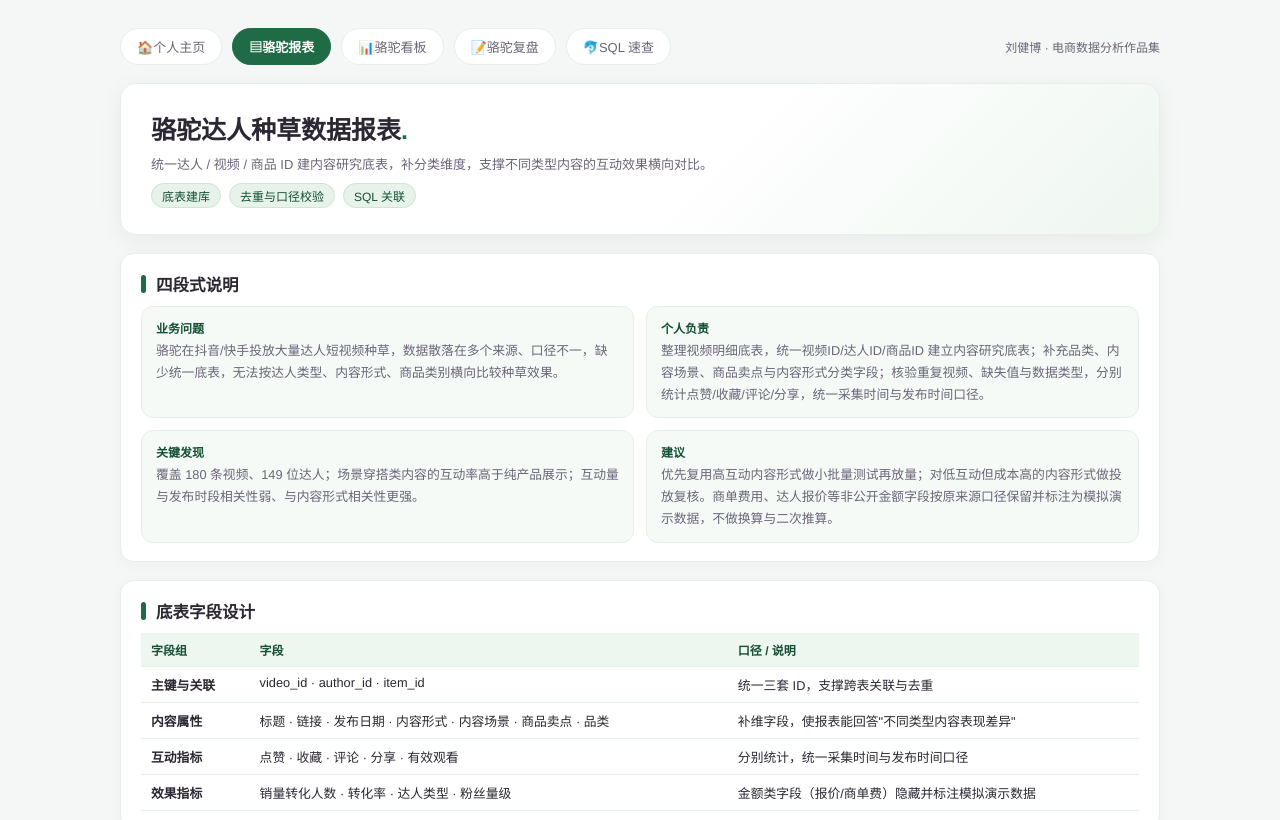
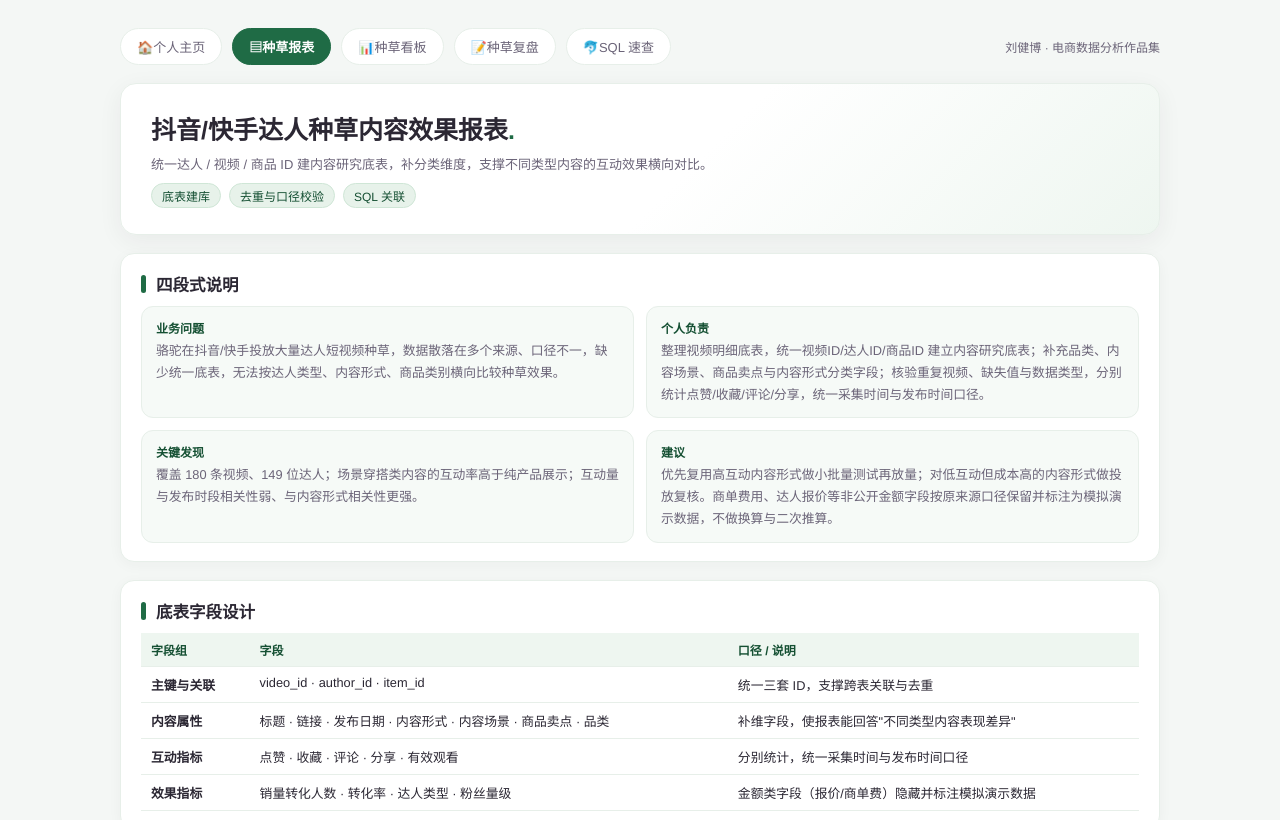
Before and after one commit to OI-CTFsky/revenue-dashboard, a plain HTML site: page camel-report.html in a window 1280 px wide. Shown: the top 820 px of the page. Drawn offline with nearby package versions, Linux system fonts and the light colour scheme.

Commit message:
标题改为：抖音/快手达人种草内容效果报表

```diff
--- a/camel-report.html
+++ b/camel-report.html
@@ -3,7 +3,7 @@
 <head>
 <meta charset="utf-8">
 <meta name="viewport" content="width=device-width, initial-scale=1">
-<title>骆驼达人种草数据报表 | 刘健博 · 电商数据分析</title>
+<title>抖音/快手达人种草内容效果报表（户外品牌）| 刘健博 · 电商数据分析</title>
 <meta name="description" content="骆驼达人种草数据报表：统一达人/视频/商品 ID 建内容研究底表，补充分类维度，去重与口径校验，支撑种草效果横向对比。金额为模拟演示数据。">
 <style>
   :root{--accent:#1f6b45;--accent-deep:#155033;--ink:#2b2733;--ink-2:#6b6478;--line:#e7efe9;--card:#fff;--bg:#f4f7f5;--gold:#d9a441;--blue:#5b7fd4;--violet:#8a74c9}
@@ -46,15 +46,15 @@
 <div class="wrap">
   <nav class="pnav">
     <a href="index.html"><span>🏠</span>个人主页</a>
-    <a class="on" href="camel-report.html"><span>▤</span>骆驼报表</a>
-    <a href="camel-dashboard.html"><span>📊</span>骆驼看板</a>
-    <a href="camel-review.html"><span>📝</span>骆驼复盘</a>
+    <a class="on" href="camel-report.html"><span>▤</span>种草报表</a>
+    <a href="camel-dashboard.html"><span>📊</span>种草看板</a>
+    <a href="camel-review.html"><span>📝</span>种草复盘</a>
     <a href="sql-cheatsheet.html"><span>🐬</span>SQL 速查</a>
     <span class="spacer">刘健博 · 电商数据分析作品集</span>
   </nav>
 
   <header>
-    <h1>骆驼达人种草数据报表<span class="dot">.</span></h1>
+    <h1>抖音/快手达人种草内容效果报表<span class="dot">.</span></h1>
     <p>统一达人 / 视频 / 商品 ID 建内容研究底表，补分类维度，支撑不同类型内容的互动效果横向对比。</p>
     <div class="badges"><span class="badge">底表建库</span><span class="badge">去重与口径校验</span><span class="badge">SQL 关联</span></div>
   </header>
```
